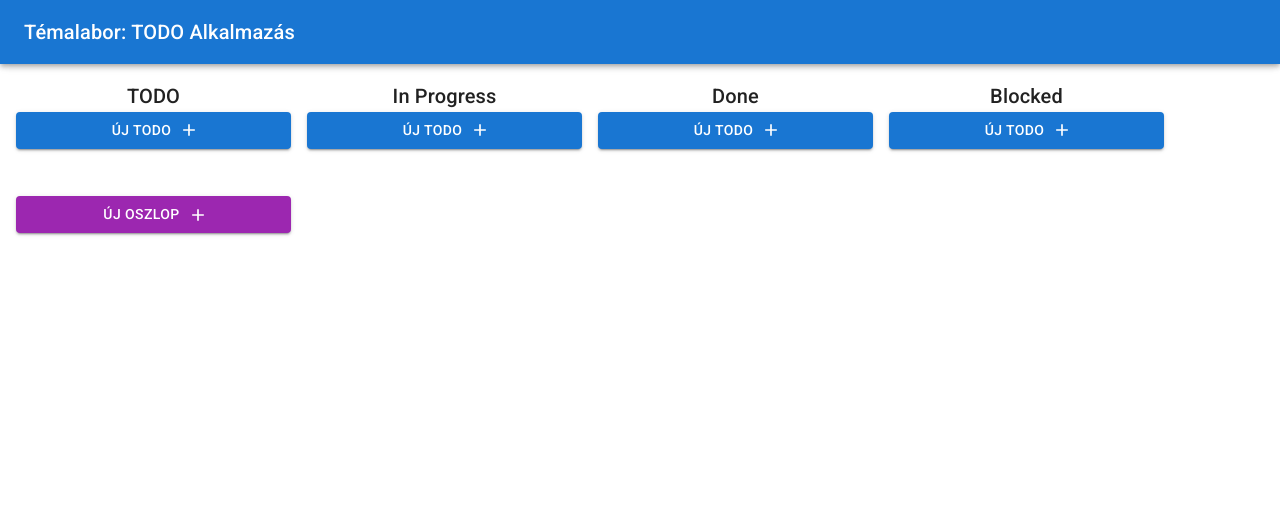
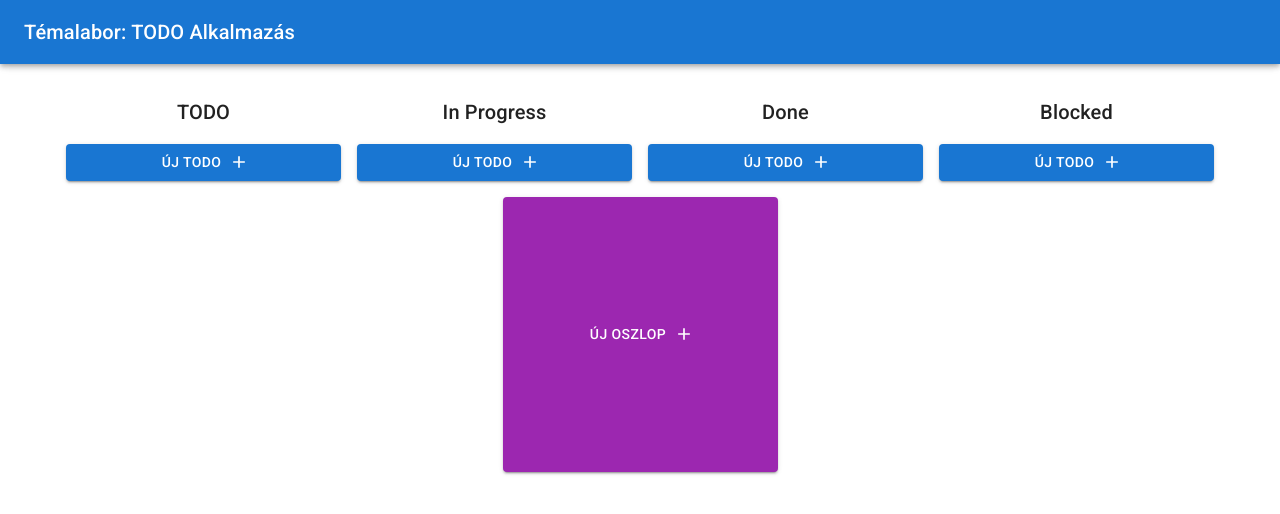
Before and after one commit to gergoradeczki/bsc-temalab, a React (Create React App) app: page / in a window 1280 px wide. Shown: the top 514 px of the page. Built offline with nearby package versions, Linux system fonts and the light colour scheme.

Commit message:
bigger button, bigger padding for column title

```diff
--- a/src/components/Board/Column/index.tsx
+++ b/src/components/Board/Column/index.tsx
@@ -102,7 +102,7 @@
         return (
             <>
                 <Grid item>
-                    <Typography align="center" variant={"h6"}>{this.props.name}</Typography>
+                    <Typography align="center" variant={"h6"} p={2}>{this.props.name}</Typography>
                     <NewTodo onClick={
                         (name: string, desc: string, deadline: Date, state: TodoState) => this.handleNewTodoItemClick(name, desc, deadline, state)
                     }/>
--- a/src/components/Board/index.tsx
+++ b/src/components/Board/index.tsx
@@ -6,17 +6,17 @@
 class Board extends React.Component<any, any> {
     render() {
         return (
-            <Grid container spacing={2} p={2}>
+            <Grid container spacing={2} p={2} justifyContent="center">
                 <Column name="TODO"/>
                 <Column name="In Progress"/>
                 <Column name="Done"/>
                 <Column name="Blocked"/>
                 <Grid item>
-                    <Box sx={{ mx: "auto", minWidth: 275, height: 100 }}
+                    <Box sx={{ mx: "auto" }}
                          display="flex"
                          justifyContent="center"
                          alignItems="center">
-                        <Button color="secondary" variant="contained" endIcon={<AddIcon />} fullWidth>
+                        <Button color="secondary" variant="contained" endIcon={<AddIcon />} fullWidth sx={{width: 275, height: 275}}>
                             Új oszlop
                         </Button>
                     </Box>
```
